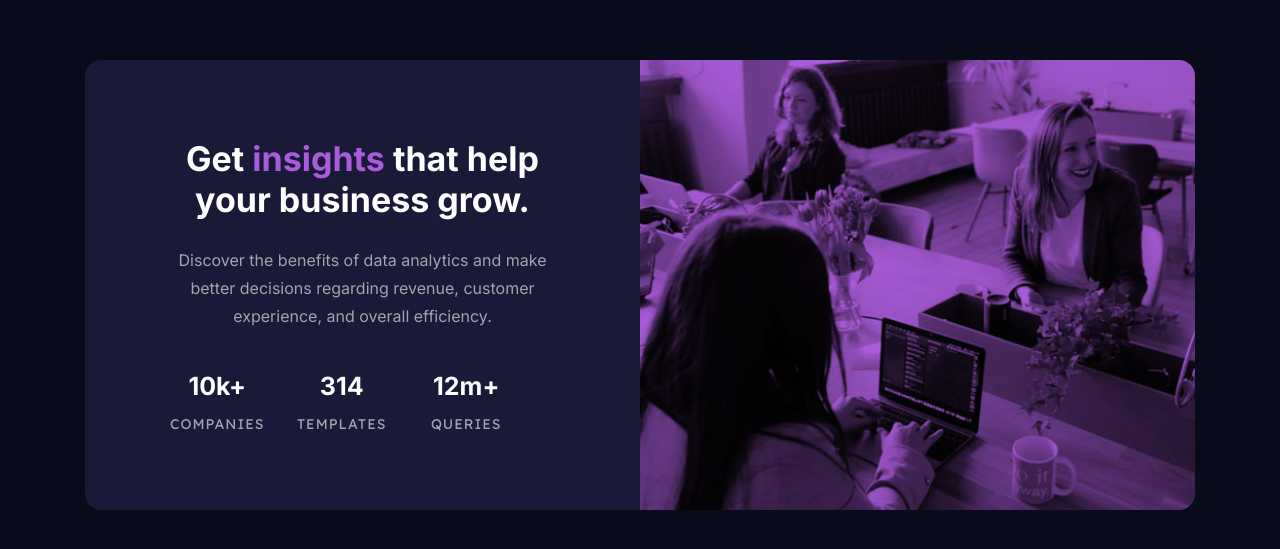
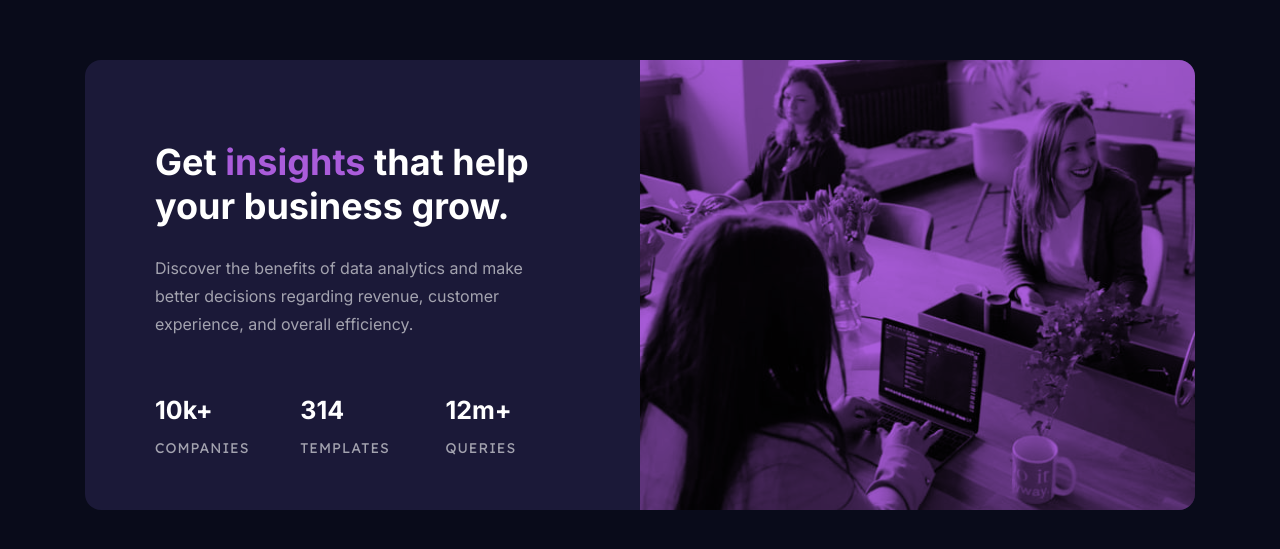
Before and after one commit to qqqzhch/Stats-preview-card-component, a Next.js app: page / in a window 1280 px wide. Shown: the part 115-664 px from the top of the page. Built offline with nearby package versions, Linux system fonts and the light colour scheme.

Commit message:
fix: style

```diff
--- a/src/app/page.tsx
+++ b/src/app/page.tsx
@@ -83,13 +83,26 @@ const Right = styled.div`
   }
 `;
 const H1 = styled.h1`
-  font-size: 34px;
+  font-size: 36px;
   margin-bottom: 10px;
+  @media screen and ${devices.sm} {
+    text-align: center;
+  }
+  @media screen and ${devices.md} {
+    text-align: left;
+  }
 `;
 const P = styled.p`
   color: var(--NeutralWhiteSlightlyMain2);
   line-height: 28px;
   font-size: 16px;
+
+  @media screen and ${devices.sm} {
+    text-align: center;
+  }
+  @media screen and ${devices.md} {
+    text-align: left;
+  }
 `;
 const Div = styled.div`
   display: flex;
@@ -99,6 +112,8 @@ const Div = styled.div`
   }
   @media screen and ${devices.md} {
     flex-direction: row;
+    justify-content: space-between;
+    margin-top: 1rem;
   }
 `;
 const Span = styled.span`
@@ -113,6 +128,7 @@ const NumPanel = styled.div`
   }
   @media screen and ${devices.md} {
     width: 30%;
+    text-align: left;
   }
 `;
 const H3Warp = styled.h3`
@@ -124,6 +140,7 @@ const Pwarp = styled.p`
   text-transform: uppercase;
   font-size: 14px;
   letter-spacing: 1px;
+  vertical-align: top;
 `;
 export default function HomePage() {
   return (
```
